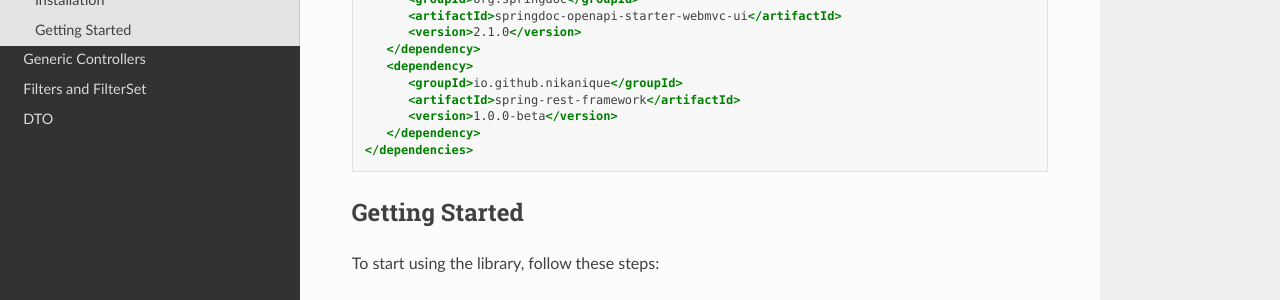
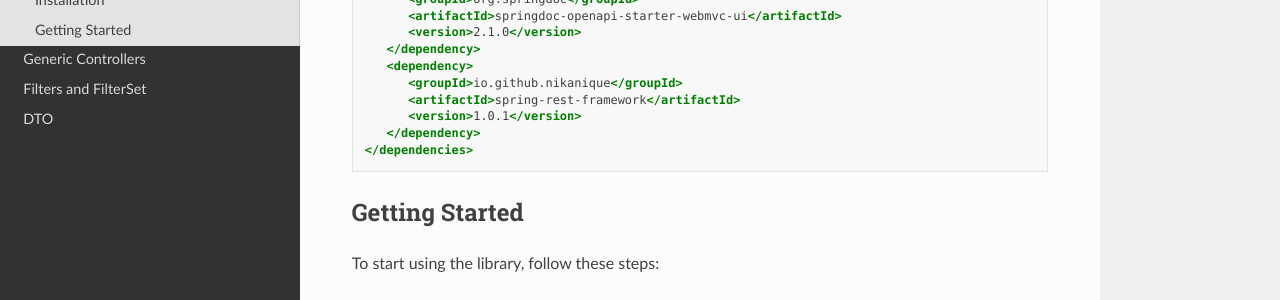
Before and after one commit to nikanique/spring-rest-framework-tutorial, a Sphinx documentation site: the page built from docs/source/Usage.rst, in a window 1280 px wide and 900 px high, scrolled down 303 px. Shown: the part 151-451 px from the top of the window. Built offline with Sphinx 7.4.7 and the Read the Docs theme 3.1.0, drawn with Linux system fonts in a browser that asks for light colours; pages that are not in the unit, such as notebooks, are missing from menus.

Commit message:
fix: change version

```diff
--- a/docs/source/Usage.rst
+++ b/docs/source/Usage.rst
@@ -27,7 +27,7 @@ To install the Spring REST Framework, include the following dependencies in your
       <dependency>
          <groupId>io.github.nikanique</groupId>
          <artifactId>spring-rest-framework</artifactId>
-         <version>1.0.0-beta</version>
+         <version>1.0.1</version>
       </dependency>
    </dependencies>
 
```
